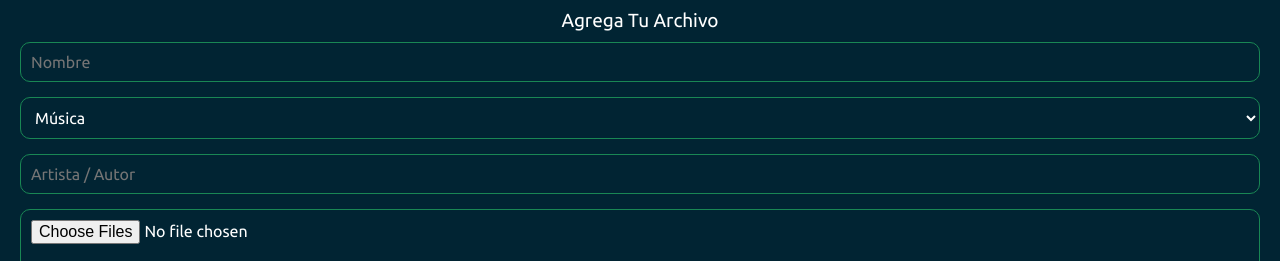
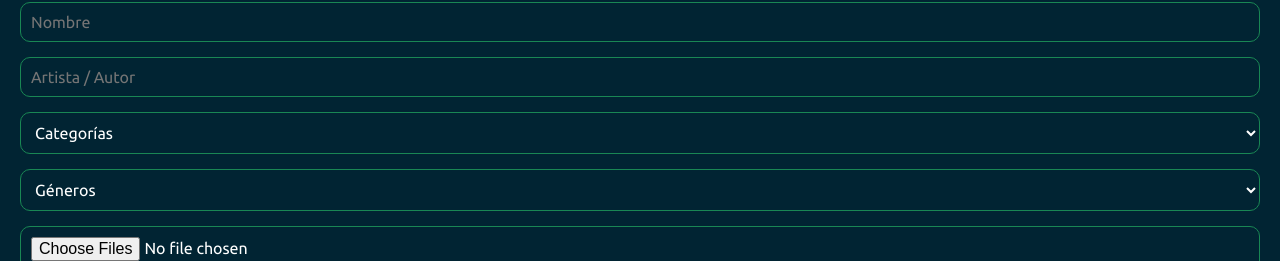
Before and after one commit to hernan1122/cantera-music-test, a React (Create React App) app: page / in a window 1280 px wide. Both pictures are taken after a click on the button "Agrega Tu Archivo". Shown: the part 379-640 px from the top of the page. Built offline with nearby package versions, Linux system fonts and the light colour scheme; grey boxes are pictures that could not be loaded; a web font is replaced by a local one.

Commit message:
generos incluidos

```diff
--- a/src/components/Add.jsx
+++ b/src/components/Add.jsx
@@ -14,12 +14,19 @@ export function Add({ see, notSee }) {
             <h2>Agrega Tu Archivo</h2>
             <div className='App-content'>
               <input className='App-input' type="text" placeholder='Nombre' />
+              <input className='App-input' type="text" placeholder='Artista / Autor' />
               <select className='App-input' >
+                <option value="" disabled selected hidden>Categorías</option>
                 <option>Música</option>
                 <option>Podcast</option>
                 <option>Audio libro</option>
               </select>
-              <input className='App-input' type="text" placeholder='Artista / Autor' />
+              <select className='App-input' >
+                <option value="" disabled selected hidden>Géneros</option>
+                <option>Comedia</option>
+                <option>Reggaeton</option>
+                <option>Misterio</option>
+              </select>
               <input
                 className='App-input-audio'
                 type="file"
--- a/src/styles/Add.css
+++ b/src/styles/Add.css
@@ -8,10 +8,10 @@
 }
 .App-container {
   width: 100%;
-  height: 440px;
+  height: 480px;
   padding: 8px 20px;
   position: absolute;
-  top: calc(100vh - 440px);
+  top: calc(100vh - 480px);
   background: var(--background);
   border-radius: 15px 15px 0 0;
   text-align: center;
@@ -37,7 +37,7 @@
   color: #fff;
 }
 .App-input-audio {
-  height: 120px;
+  height: 110px;
   display: flex;
 }
 .App-container-btn {
```
